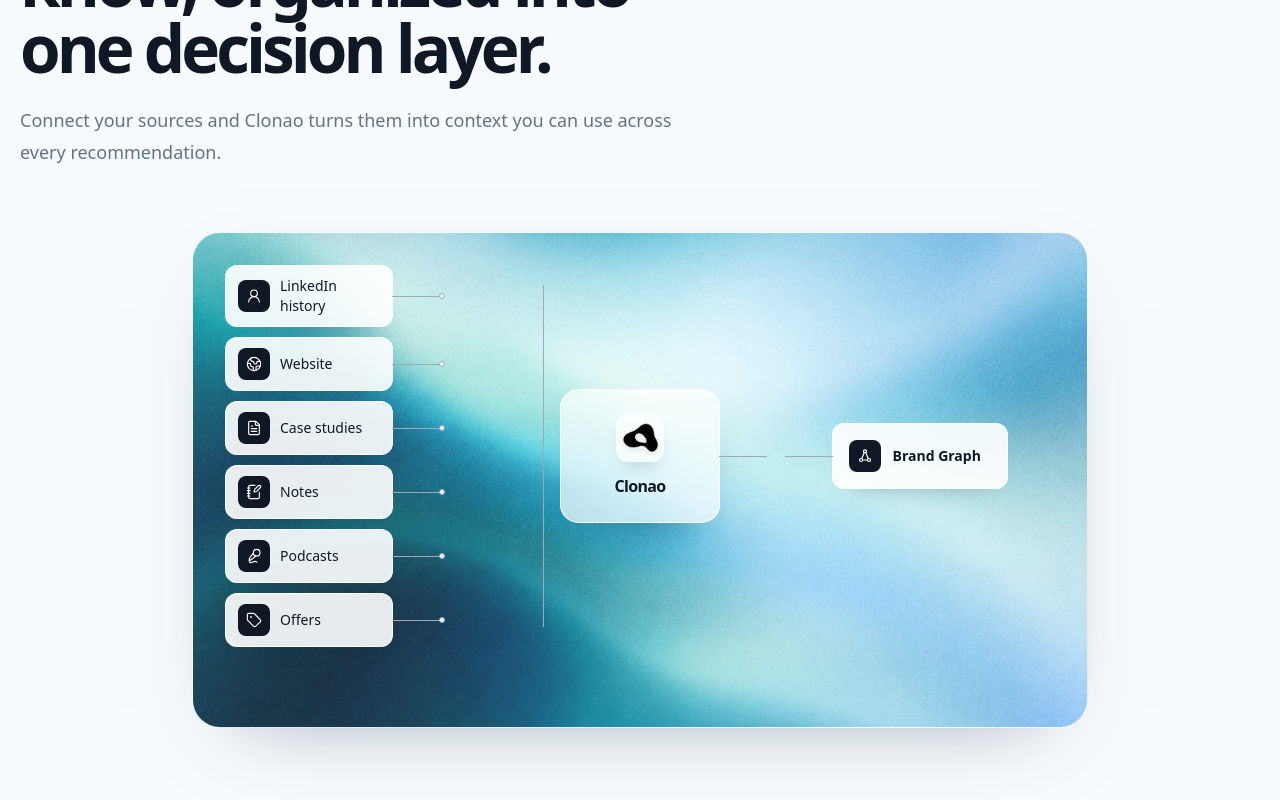
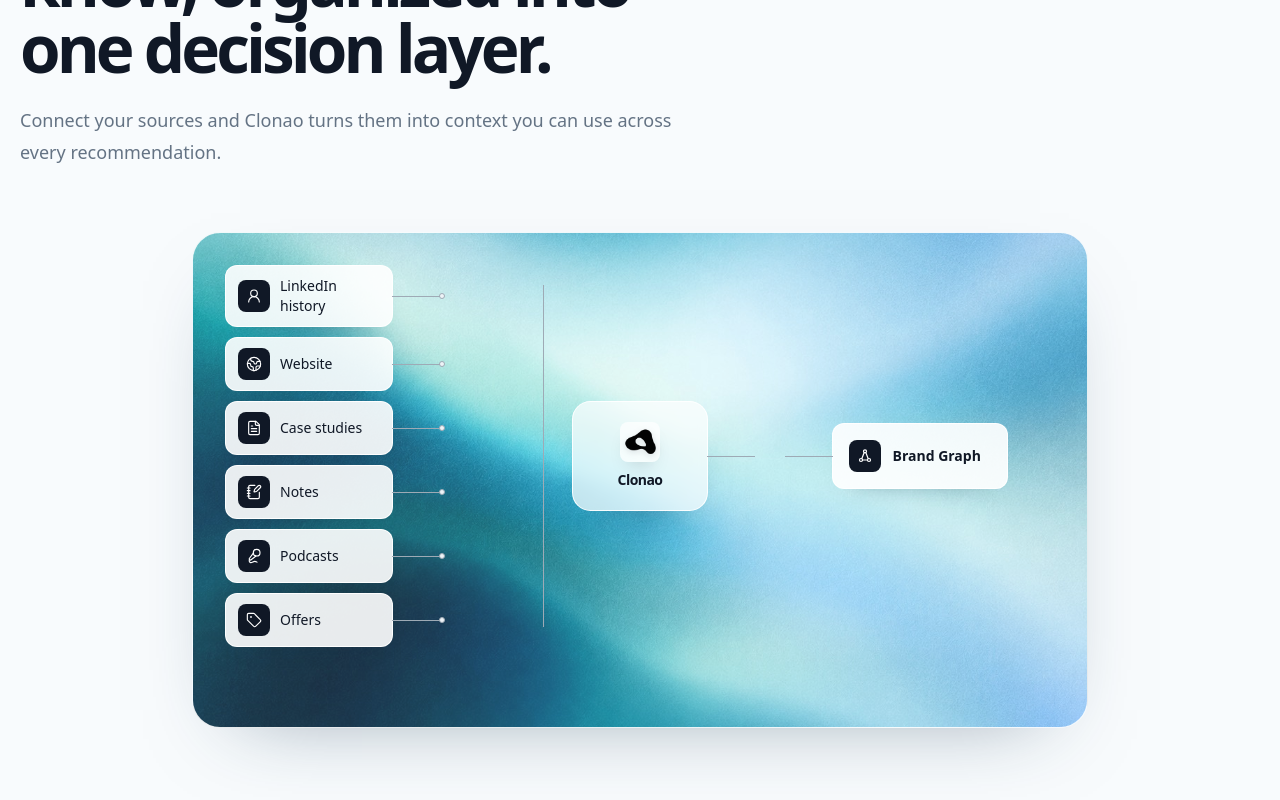
Before and after one commit to veokleo-create07/linkeldn.tool.100k, a Next.js app: page / in a window 1280 px wide. Shown: the part 4004-4804 px from the top of the page. Built offline with nearby package versions, Linux system fonts and the light colour scheme.

Commit message:
refine: reduce brand graph center card

```diff
--- a/src/components/marketing/knowledge-sources-section.tsx
+++ b/src/components/marketing/knowledge-sources-section.tsx
@@ -54,11 +54,11 @@
           ))}
         </div>
 
-        <div className="relative col-start-3 mx-auto flex w-full max-w-[5.5rem] flex-col items-center rounded-lg border border-white/90 bg-white/70 px-1.5 py-4 text-center shadow-[0_24px_46px_-30px_rgba(17,39,58,0.55)] backdrop-blur-sm after:absolute after:right-[-0.75rem] after:top-1/2 after:h-px after:w-[0.75rem] after:bg-[#9eaab5] sm:max-w-[8.5rem] sm:rounded-xl sm:px-4 sm:py-6 sm:after:right-[-2.5rem] sm:after:w-[2.5rem] lg:max-w-[10rem] lg:rounded-[1.15rem] lg:px-5 lg:py-6 lg:after:right-[-3rem] lg:after:w-[3rem]">
-          <div className="flex size-8 items-center justify-center rounded-lg bg-white/70 p-1 shadow-[0_10px_20px_-12px_rgba(16,24,38,0.35)] sm:size-12 sm:rounded-xl sm:p-1.5">
-            <Image src="/clonao-logo.png" alt="Clonao" width={48} height={48} className="size-full object-contain brightness-0 drop-shadow-[0_2px_3px_rgba(56,68,82,0.15)]" />
+        <div className="relative col-start-3 mx-auto flex w-full max-w-[4.75rem] flex-col items-center rounded-lg border border-white/90 bg-white/70 px-1 py-3 text-center shadow-[0_24px_46px_-30px_rgba(17,39,58,0.55)] backdrop-blur-sm after:absolute after:right-[-0.75rem] after:top-1/2 after:h-px after:w-[0.75rem] after:bg-[#9eaab5] sm:max-w-[7rem] sm:rounded-xl sm:px-3 sm:py-4 sm:after:right-[-2.5rem] sm:after:w-[2.5rem] lg:max-w-[8.5rem] lg:rounded-[1.15rem] lg:px-4 lg:py-5 lg:after:right-[-3rem] lg:after:w-[3rem]">
+          <div className="flex size-6 items-center justify-center rounded-md bg-white/70 p-0.5 shadow-[0_10px_20px_-12px_rgba(16,24,38,0.35)] sm:size-10 sm:rounded-lg sm:p-1">
+            <Image src="/clonao-logo.png" alt="Clonao" width={40} height={40} className="size-full object-contain brightness-0 drop-shadow-[0_2px_3px_rgba(56,68,82,0.15)]" />
           </div>
-          <p className="mt-1.5 text-xs font-semibold tracking-[-0.04em] text-[#101826] sm:mt-3 sm:text-base">Clonao</p>
+          <p className="mt-1 text-[0.65rem] font-semibold tracking-[-0.04em] text-[#101826] sm:mt-2 sm:text-sm">Clonao</p>
         </div>
 
         <div className="relative col-start-5 mx-auto flex w-full max-w-[7rem] items-center gap-2 rounded-lg border border-white/95 bg-white/90 px-2 py-3 shadow-[0_12px_26px_-22px_rgba(17,39,58,0.55)] before:absolute before:left-[-0.75rem] before:top-1/2 before:h-px before:w-[0.75rem] before:bg-[#9eaab5] sm:max-w-[11rem] sm:gap-3 sm:rounded-xl sm:px-4 sm:py-4 sm:before:left-[-2.5rem] sm:before:w-[2.5rem] lg:before:left-[-3rem] lg:before:w-[3rem]">
```
